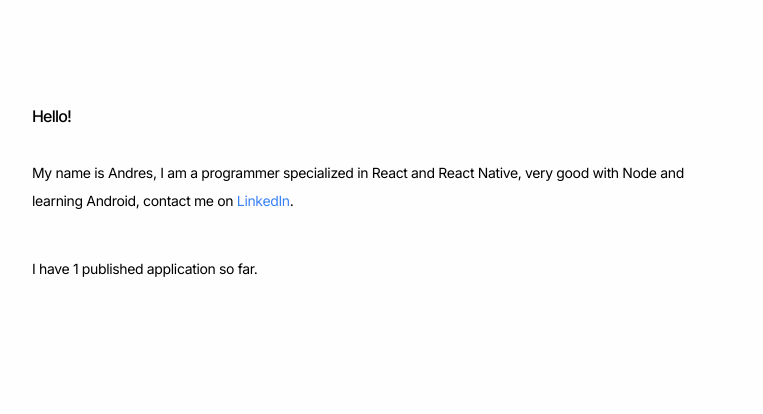
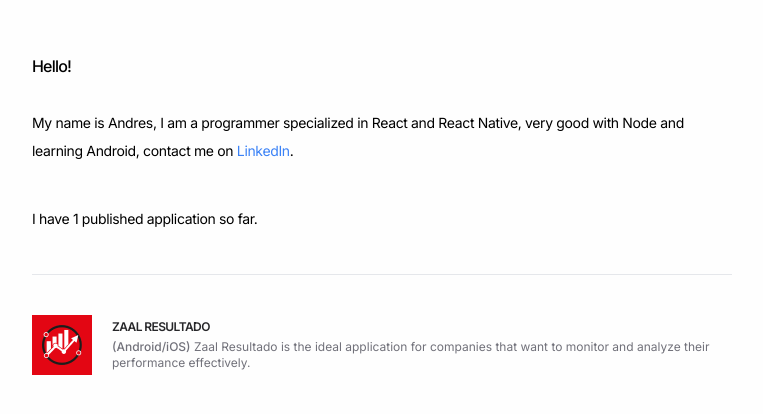
Before and after one commit to andres-dos-santos/hi, a Next.js app: page / in a window 1280 px wide. Shown: the part 206-620 px from the top of the page, without its empty margins (258-1021 px from the left). Built offline with nearby package versions, Linux system fonts and the light colour scheme.

Commit message:
work local

```diff
--- a/app/layout.tsx
+++ b/app/layout.tsx
@@ -25,9 +25,7 @@ export default function RootLayout({
   return (
     <html lang="en" className={`${inter.variable} ${plexMono.variable}`}>
       <body className="antialiased bg-[#fefefe] dark:bg-[#1c1c1c] px-10 sm:px-0">
-        <div className="sm:max-w-[700px] sm:mx-auto h-screen flex items-center">
-          {children}
-        </div>
+        <div className="sm:max-w-[700px] sm:mx-auto">{children}</div>
       </body>
     </html>
   )
--- a/app/page.tsx
+++ b/app/page.tsx
@@ -1,3 +1,4 @@
+import Image from 'next/image'
 import Link from 'next/link'
 
 // export const revalidate =
@@ -52,7 +53,7 @@ import Link from 'next/link'
 
 export default async function Learns() {
   return (
-    <div className="">
+    <div className="flex flex-col justify-center h-screen">
       <div className="flex items-baseline mb-8 mt-10 gap-5">
         <h6 className="font-medium -tracking-wider">Hello!</h6>
       </div>
@@ -69,6 +70,32 @@ export default async function Learns() {
       <span className="text-sm block mb-10 leading-7 -tracking-wide">
         I have 1 published application so far.
       </span>
+
+      <hr />
+
+      <ul className="mt-10">
+        <li className="flex items-center gap-x-5">
+          <Image
+            src="/zaal-result-logo.png"
+            alt=""
+            width={60}
+            height={60}
+            quality={100}
+          />
+
+          <div className="flex flex-col">
+            <strong className="text-xs font-semibold -tracking-wider mb-1">
+              ZAAL RESULTADO
+            </strong>
+
+            <span className="text-xs text-zinc-500 leading-4">
+              <span className="font-medium">(Android/iOS)</span> Zaal Resultado
+              is the ideal application for companies that want to monitor and
+              analyze their performance effectively.
+            </span>
+          </div>
+        </li>
+      </ul>
     </div>
   )
 }
```
Also changed, not shown: public/zaal-result-logo.png (added), 1 other file (tests, documents, lock files or other folders).
